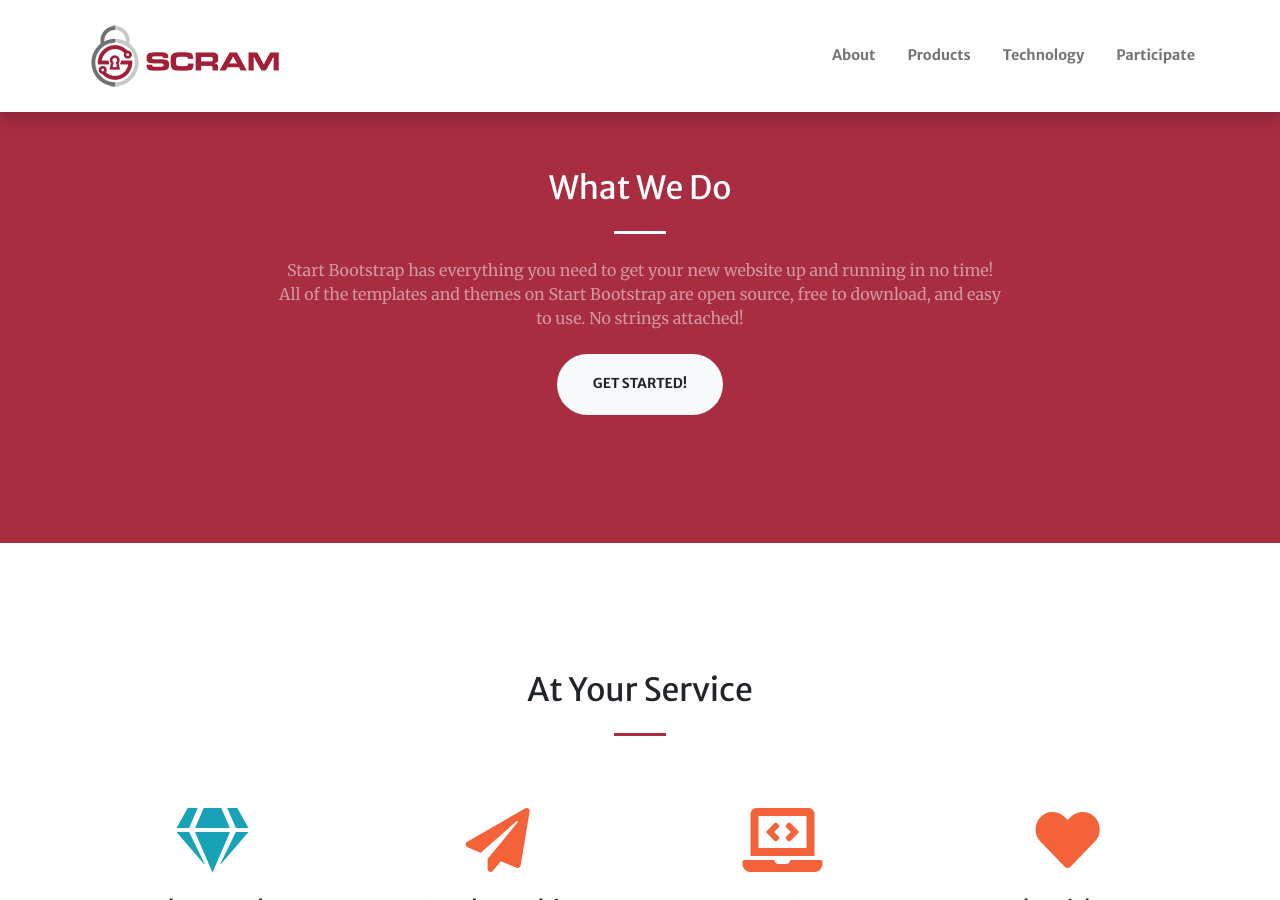
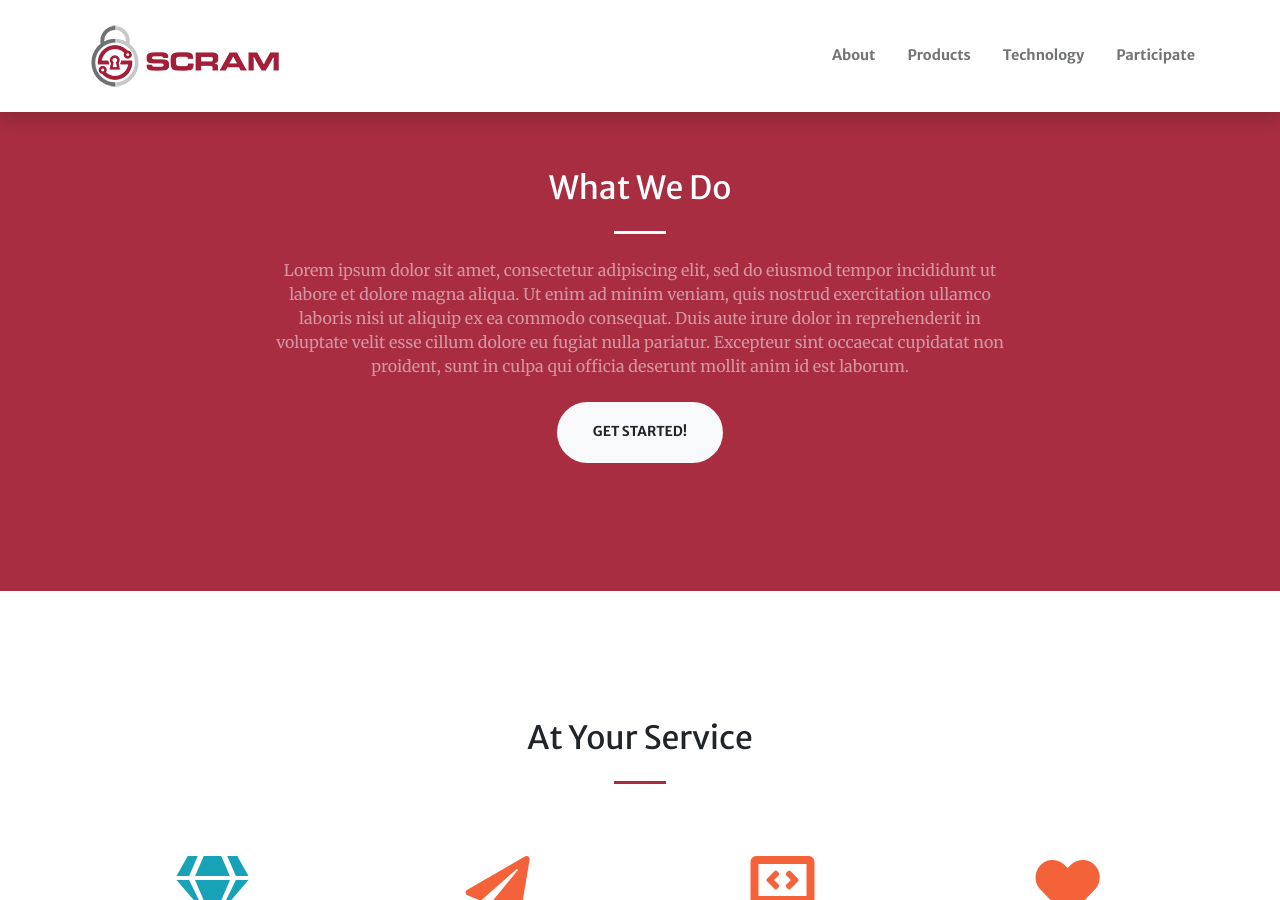
Before and after one commit to jisqyv/MIT, a Jekyll site: the page built from index.md, in a window 1280 px wide and 900 px high, scrolled down 859 px. Built offline with Jekyll 4.4.1, drawn with Linux system fonts in a browser that asks for light colours; nearby versions of some CDN libraries.

Commit message:
Update index.md

```diff
--- a/index.md
+++ b/index.md
@@ -14,7 +14,7 @@
     section_id: about
     background_style: bg-primary
     title: What We Do
-    text: Start Bootstrap has everything you need to get your new website up and running in no time! All of the templates and themes on Start Bootstrap are open source, free to download, and easy to use. No strings attached!
+    text: Lorem ipsum dolor sit amet, consectetur adipiscing elit, sed do eiusmod tempor incididunt ut labore et dolore magna aliqua. Ut enim ad minim veniam, quis nostrud exercitation ullamco laboris nisi ut aliquip ex ea commodo consequat. Duis aute irure dolor in reprehenderit in voluptate velit esse cillum dolore eu fugiat nulla pariatur. Excepteur sint occaecat cupidatat non proident, sunt in culpa qui officia deserunt mollit anim id est laborum.
     actions:
       - title: Get Started!
         url: '#page-top'
```
